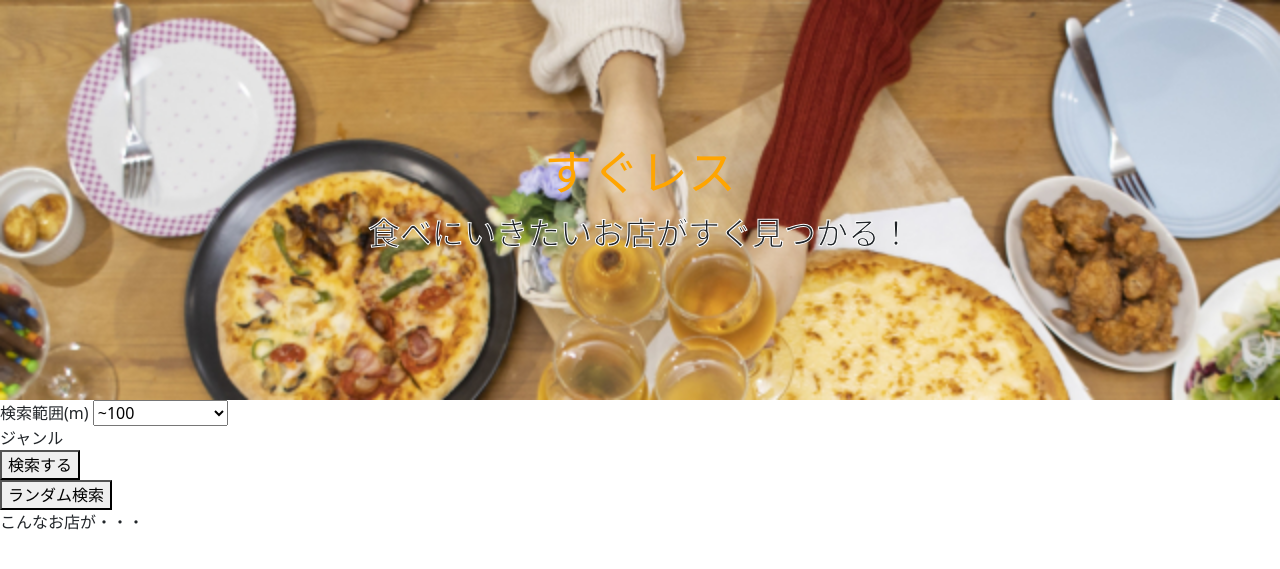
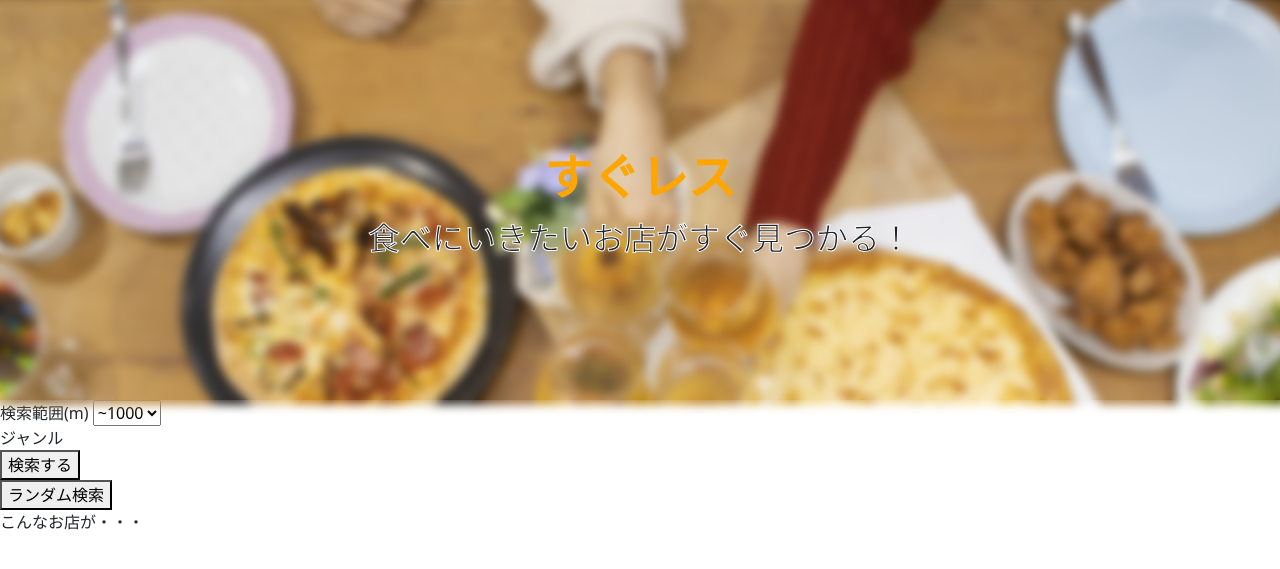
Before and after one commit to sayyyyyy/sugures, a Flask app: page / in a window 1280 px wide. Shown: the top 569 px of the page. Run offline with Flask 2, Linux system fonts and the light colour scheme.

Commit message:
css変更

```diff
--- a/application/application.py
+++ b/application/application.py
@@ -86,7 +86,7 @@ def getdetailstoredata(store_id):
             'access': restaurant['access'],
             'genre': restaurant['genre']['name'],
             'catch': restaurant['catch'],
-            'logo': restaurant['photo']['pc']['l'],
+            'logo': restaurant['photo']['pc']['m'],
             'station': restaurant['station_name'],
             'url': restaurant['urls']['pc'],
             'close': restaurant['close'],
@@ -119,7 +119,10 @@ def accessHotpepperAPI(unique_query):
         query[key] = unique_query[key]
 
     store_raw_data = requests.get(hotpepper_api_url, query)
+    total_num = json.loads(store_raw_data.text)['results']['results_available']
     store_data = json.loads(store_raw_data.text)['results']['shop']
+
+    print(total_num)
 
     # データが見つからなかった場合
     if len(store_data) == 0:
--- a/application/static/style.css
+++ b/application/static/style.css
@@ -43,3 +43,19 @@
 .flex {
     display: flex;
 }
+
+body {
+    background-color: #f8f4e6;
+}
+
+.back-btn {
+    position: absolute;
+}
+
+.title-container {
+    display: flex;
+    justify-content: center;
+    align-items: center;
+    flex-direction: column;
+    padding-top: 10px;
+}
--- a/application/static/top.css
+++ b/application/static/top.css
@@ -6,14 +6,34 @@
     flex-direction: column;
     align-items: center;
     justify-content: center;
+    backdrop-filter: blur(12px);
+    -webkit-backdrop-filter: blur(24px);
+}
+
+.title-container:before{
+    content: '';
+    background: inherit;
+    -webkit-filter: blur(5px);
+    -moz-filter: blur(5px);
+    -o-filter: blur(5px);
+    -ms-filter: blur(5px);
+    filter: blur(5px);
+    position: absolute;
+    top: -5px;
+    left: -5px;
+    right: -5px;
+    bottom: -5px;
+    z-index: -1;
 }
 
 .page-title {
     font-size: 3rem;
+    font-weight: bold;
 }
 
 .page-explanation {
     font-size: 2rem;
+    font-weight: 500;
     -webkit-text-stroke: 1px #FFF;
     text-stroke: 1px #FFF;
 }
--- a/application/templates/detail.html
+++ b/application/templates/detail.html
@@ -5,6 +5,8 @@
 {% block body %}
 <!-- ページ全体 -->
 <div class="page-body">
+
+    <button class="back-btn" onclick="history.back()">戻る</button>
 
     <!-- タイトル -->
     <div class="title-container">
--- a/application/templates/top.html
+++ b/application/templates/top.html
@@ -23,11 +23,11 @@
             <div class="range-container">
                 <span>検索範囲(m)</span>
                 <select id="search-distance" name="search-distance">
-                    <option value="100">~100</option>
-                    <option value="300">~300</option>
-                    <option value="500">~500</option>
-                    <option value="1000">~1000</option>
-                    <option value="other">自分で入力する</option>
+                    <option value="1">~300</option>
+                    <option value="2">~500</option>
+                    <option value="3" selected>~1000</option>
+                    <option value="4">~2000</option>
+                    <option value="5">~3000</option>
                 </select>
                 <div class="genre">
             </div>
```
Also changed, not shown: application/static/list.css (+21 -0 lines), application/templates/list.html (+7 -3 lines).
